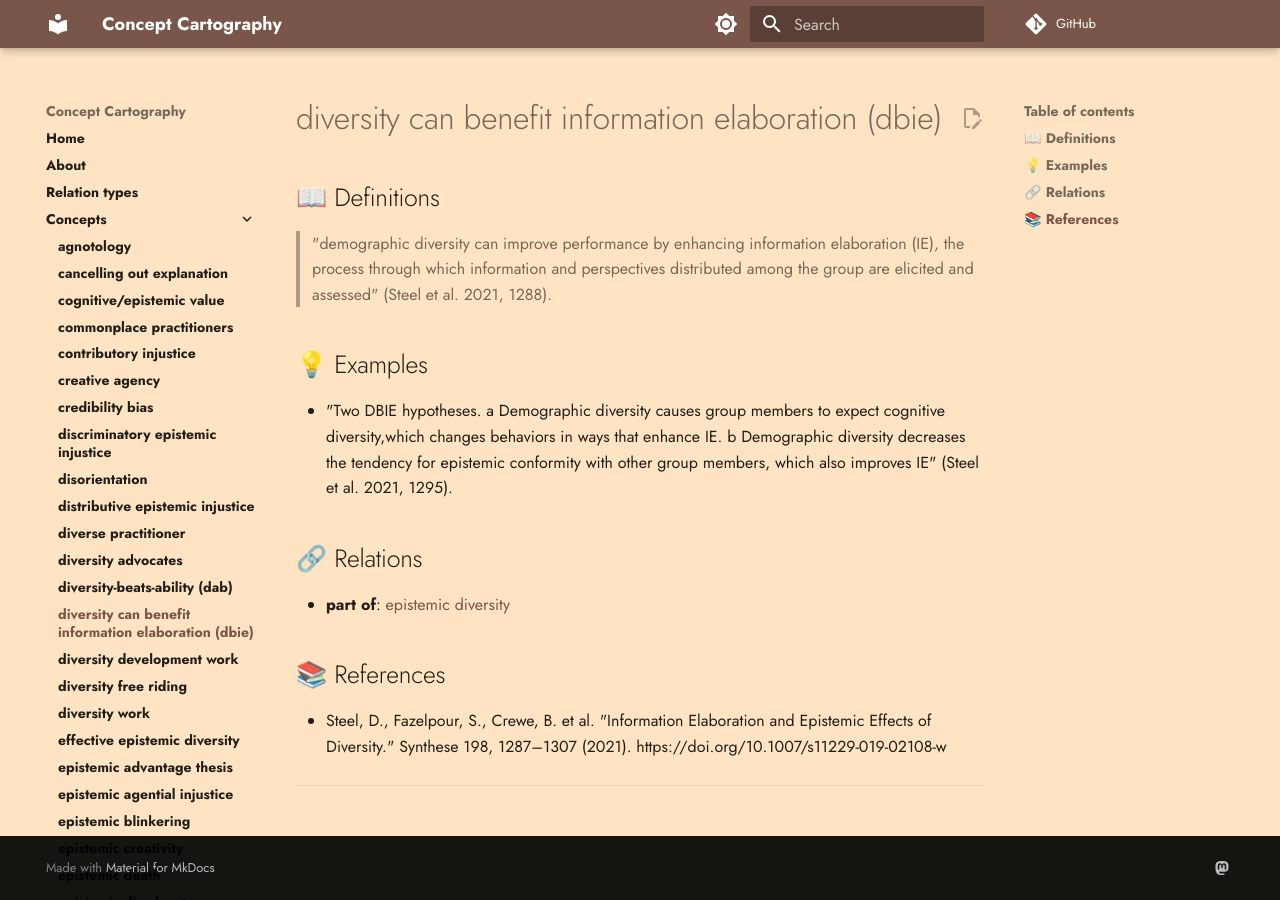
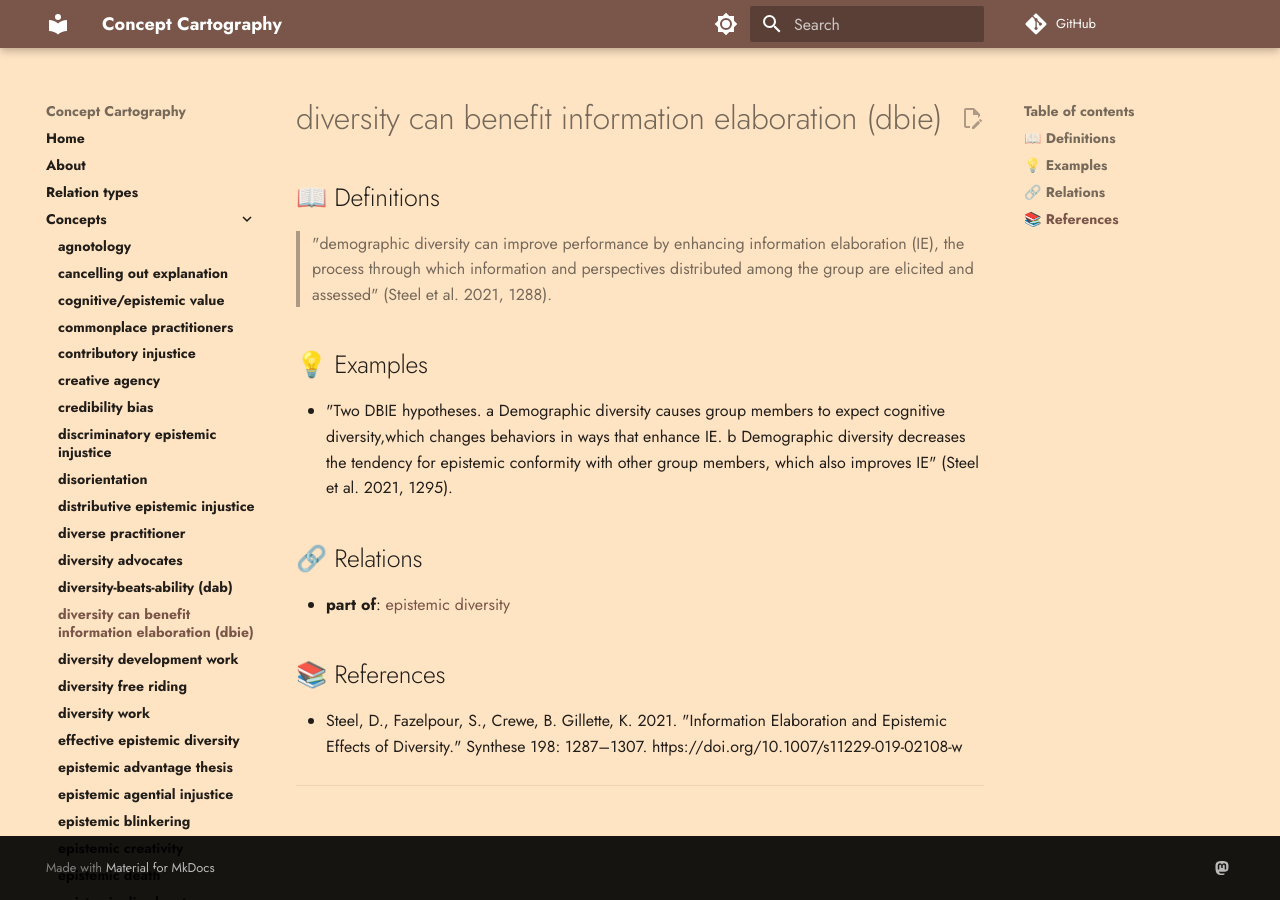
Before and after one commit to conceptcartography/conceptcartography, an MkDocs documentation site: the page built from docs/concepts/diversity-can-benefit-information-elaboration-dbie.md, in a window 1280 px wide. Built offline with MkDocs 1.6.1 and Material for MkDocs 9.7.7, drawn with Linux system fonts in a browser that asks for light colours; comment, search, counter and statistics services are not loaded; the version menu is left out.

Commit message:
Update diversity-can-benefit-information-elaboration-dbie.md

```diff
--- a/docs/concepts/diversity-can-benefit-information-elaboration-dbie.md
+++ b/docs/concepts/diversity-can-benefit-information-elaboration-dbie.md
@@ -14,7 +14,7 @@
 
 ## 📚 References
 
-- Steel, D., Fazelpour, S., Crewe, B. et al. "Information Elaboration and Epistemic Effects of Diversity." Synthese 198, 1287–1307 (2021). https://doi.org/10.1007/s11229-019-02108-w
+- Steel, D., Fazelpour, S., Crewe, B. Gillette, K. 2021. "Information Elaboration and Epistemic Effects of Diversity." Synthese 198: 1287–1307. https://doi.org/10.1007/s11229-019-02108-w
 
 ---
 
```
